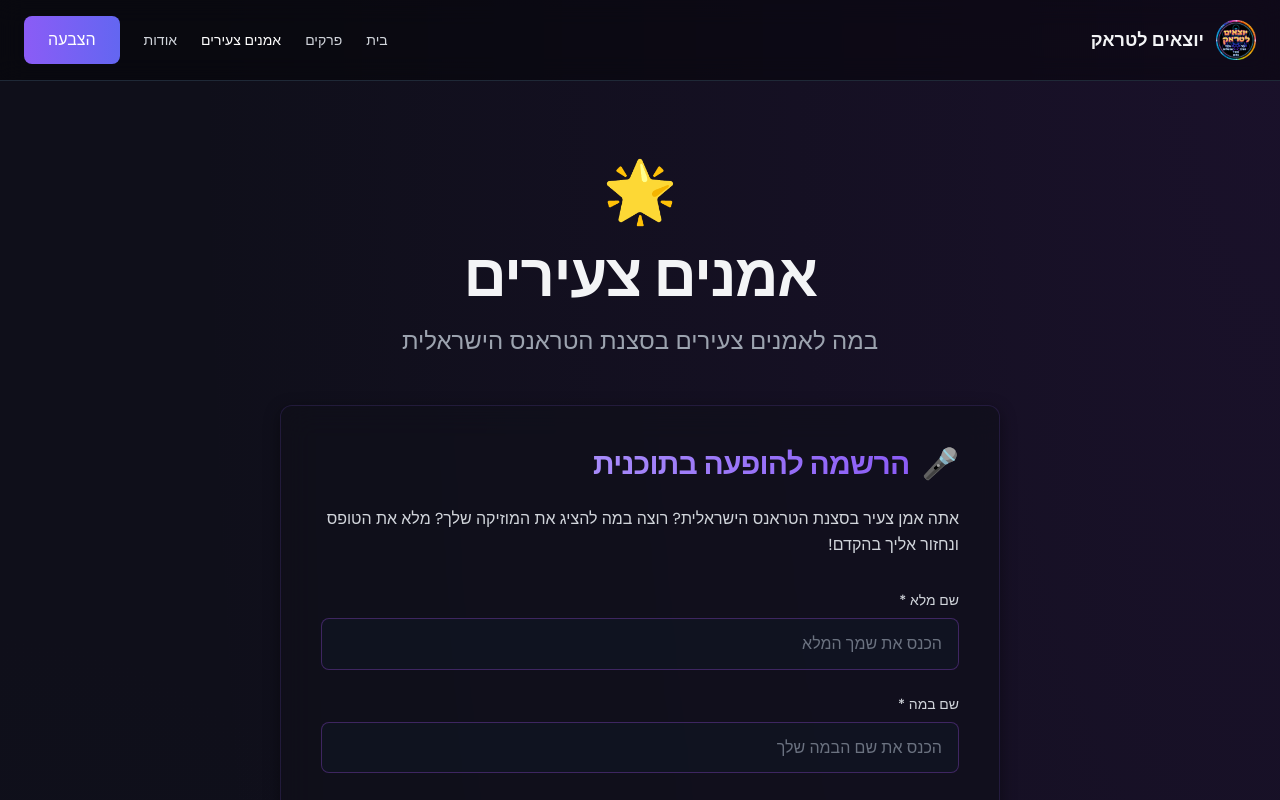
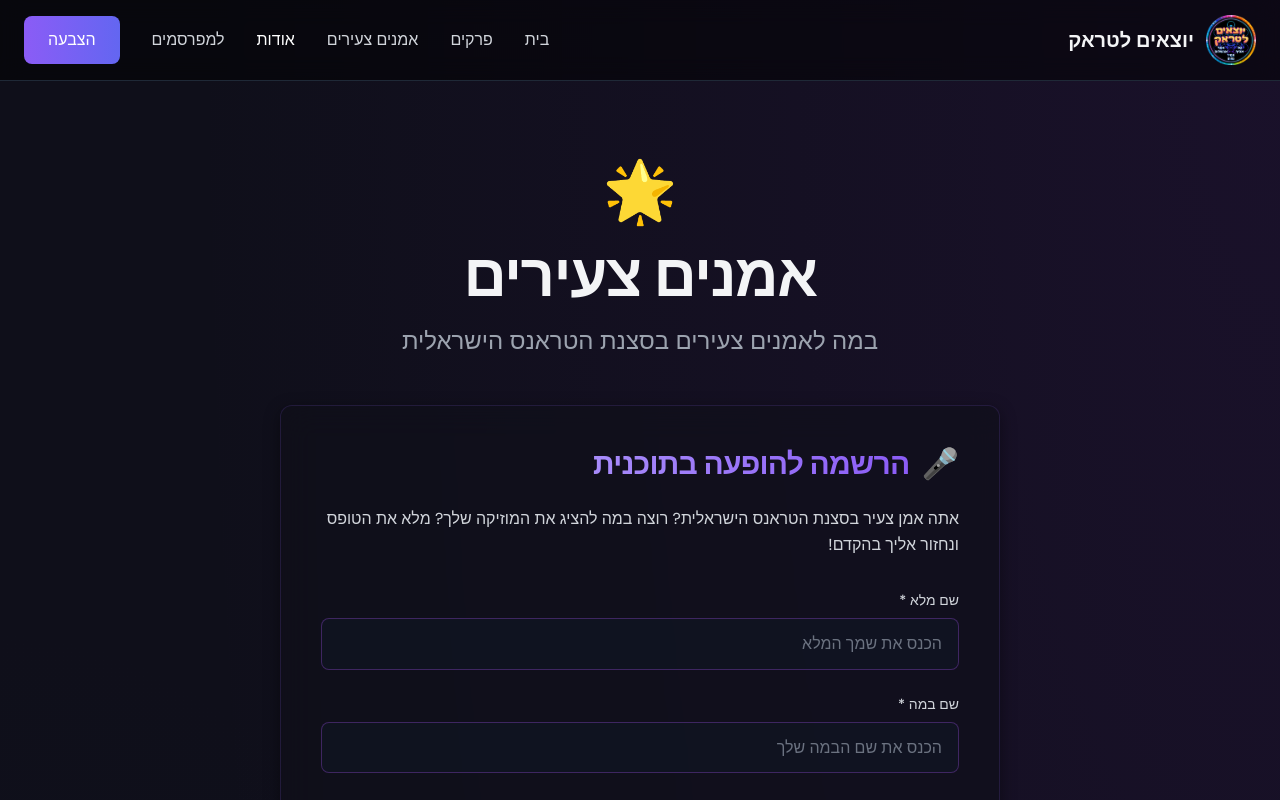
Before and after one commit to ShadowBoxer39/Trance-Awards, a Next.js app: page /young-artists in a window 1280 px wide. Shown: the top 800 px of the page. Built offline with nearby package versions, Linux system fonts and the light colour scheme.

Commit message:
Update young-artists.tsx

```diff
--- a/pages/young-artists.tsx
+++ b/pages/young-artists.tsx
@@ -3,6 +3,7 @@ import Head from "next/head";
 import Link from "next/link";
 import Image from "next/image";
 import React from "react";
+import Navigation from "../components/Navigation";
 
 export default function YoungArtists() {
   const [mobileMenuOpen, setMobileMenuOpen] = React.useState(false);
@@ -75,68 +76,7 @@ export default function YoungArtists() {
       </Head>
 
       <div className="trance-backdrop min-h-screen text-gray-100">
-        {/* Navigation */}
-        <nav className="border-b border-gray-800 bg-black/40 backdrop-blur-md sticky top-0 z-50">
-          <div className="max-w-7xl mx-auto px-6 py-4">
-            <div className="flex items-center justify-between">
-              <Link href="/" className="flex items-center gap-3 hover:opacity-90 transition">
-                <Image
-                  src="/images/logo.png"
-                  alt="Logo"
-                  width={40}
-                  height={40}
-                  className="rounded-lg"
-                />
-                <span className="text-lg font-semibold">יוצאים לטראק</span>
-              </Link>
-
-              <div className="hidden md:flex items-center gap-6">
-                <Link href="/" className="text-gray-300 hover:text-white transition text-sm font-medium">
-                  בית
-                </Link>
-                <Link href="/episodes" className="text-gray-300 hover:text-white transition text-sm font-medium">
-                  פרקים
-                </Link>
-                <Link href="/young-artists" className="text-white text-sm font-medium">
-                  אמנים צעירים
-                </Link>
-                <Link href="/about" className="text-gray-300 hover:text-white transition text-sm font-medium">
-                  אודות
-                </Link>
-                <Link href="/vote" className="btn-primary px-6 py-3 rounded-lg text-base font-medium">
-                  הצבעה
-                </Link>
-              </div>
-
-              <button
-                onClick={() => setMobileMenuOpen(!mobileMenuOpen)}
-                className="md:hidden text-gray-300 hover:text-white"
-              >
-                {mobileMenuOpen ? "✕" : "☰"}
-              </button>
-            </div>
-
-            {mobileMenuOpen && (
-              <div className="md:hidden mt-4 pt-4 border-t border-gray-800 space-y-3">
-                <Link href="/" className="block text-gray-300 hover:text-white transition text-sm font-medium" onClick={() => setMobileMenuOpen(false)}>
-                  בית
-                </Link>
-                <Link href="/episodes" className="block text-gray-300 hover:text-white transition text-sm font-medium" onClick={() => setMobileMenuOpen(false)}>
-                  פרקים
-                </Link>
-                <Link href="/young-artists" className="block text-white text-sm font-medium" onClick={() => setMobileMenuOpen(false)}>
-                  אמנים צעירים
-                </Link>
-                <Link href="/about" className="block text-gray-300 hover:text-white transition text-sm font-medium" onClick={() => setMobileMenuOpen(false)}>
-                  אודות
-                </Link>
-                <Link href="/vote" className="block btn-primary px-6 py-3 rounded-lg text-base font-medium text-center" onClick={() => setMobileMenuOpen(false)}>
-                  הצבעה
-                </Link>
-              </div>
-            )}
-          </div>
-        </nav>
+       <Navigation currentPage="about" />
 
         {/* Hero */}
         <section className="max-w-7xl mx-auto px-6 pt-20 pb-12">
```
